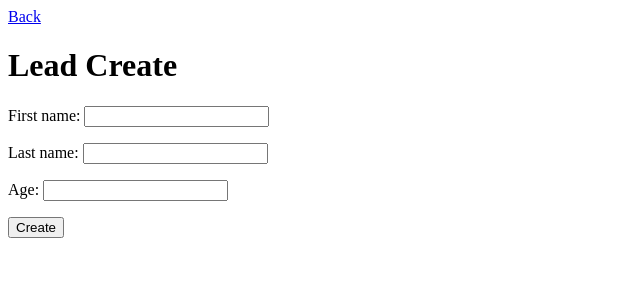
After one commit to Hassan-Boulhilt/swa-crm, a Django app: page /leads/create/ in a window 1280 px wide. The commit adds this page. Shown: the top 300 px of the page, without its empty margins (0-640 px from the left). Run offline with Django 3.2, Linux system fonts and the light colour scheme.

Commit message:
update create, detail, list tempates

```diff
--- /dev/null
+++ b/leads/forms.py
@@ -0,0 +1,8 @@
+from django import forms
+from django.forms.fields import CharField
+
+
+class LeadForm(forms.Form):
+    first_name = forms.CharField()
+    last_name = forms.CharField()
+    age = forms.IntegerField(min_value=0)
--- /dev/null
+++ b/leads/templates/leads/lead_create.html
@@ -0,0 +1,23 @@
+<!DOCTYPE html>
+<html lang="en">
+
+<head>
+    <meta charset="UTF-8">
+    <meta http-equiv="X-UA-Compatible" content="IE=edge">
+    <meta name="viewport" content="width=device-width, initial-scale=1.0">
+    <title>Lead Details</title>
+</head>
+
+<body>
+    <a href="{% url 'leads:lead_list' %}">Back</a>
+    <h1>Lead Create</h1>
+    <form action="." method="POST">
+        {% csrf_token %}
+        {{form.as_p}}
+        <button type="submit">Create</button>
+
+    </form>
+
+</body>
+
+</html>
--- a/leads/templates/leads/home.html
+++ b/leads/templates/leads/leads_list.html
@@ -5,15 +5,15 @@
     <meta charset="UTF-8">
     <meta http-equiv="X-UA-Compatible" content="IE=edge">
     <meta name="viewport" content="width=device-width, initial-scale=1.0">
-    <title>Home</title>
+    <title>Leads</title>
 </head>
 
 <body>
-    <h1>Hello Home page</h1>
+    <h1>Leads</h1><a href="{% url 'leads:lead_create' %}">Create Lead</a>
     <ul>
         {% for lead in leads %}
         <li>
-            {{lead}}
+            <a href="{% url 'leads:lead_detail' lead.id %}">{{lead}}</a>
         </li>
         {% endfor %}
     </ul>
--- a/leads/urls.py
+++ b/leads/urls.py
@@ -1,6 +1,9 @@
+from leads.views import lead_create, lead_detail, lead_list
 from django.urls import path
-from .views import home_page
+
 app_name = "leads"
 urlpatterns = [
-    path('', home_page)
+    path('', lead_list, name='lead_list'),
+    path('detail/<id>', lead_detail, name='lead_detail'),
+    path('create/', lead_create, name='lead_create'),
 ]
--- a/leads/views.py
+++ b/leads/views.py
@@ -1,10 +1,41 @@
-from django.shortcuts import render
-from .models import Lead
+from django.shortcuts import redirect, render
+from .models import Agent, Lead
+from .forms import LeadForm
 
 
-def home_page(request):
+def lead_list(request):
     leads = Lead.objects.all()
     context = {
         "leads": leads
     }
-    return render(request, "leads/home.html", context)
+    return render(request, "leads/leads_list.html", context)
+
+
+def lead_detail(request, id):
+    lead = Lead.objects.get(id=id)
+    context = {
+        "lead": lead,
+    }
+    return render(request, "leads/lead_detail.html", context)
+
+
+def lead_create(request):
+    form = LeadForm()
+
+    if request.method == 'POST':
+        form = LeadForm(request.POST)
+        if form.is_valid():
+            first_name = form.cleaned_data['first_name']
+            last_name = form.cleaned_data['last_name']
+            age = form.cleaned_data['age']
+            agent = Agent.objects.first()
+            Lead.objects.create(first_name=first_name,
+                                last_name=last_name,
+                                age=age, agent=agent)
+
+            return redirect("/leads")
+
+    context = {
+        "form": form
+    }
+    return render(request, "leads/lead_create.html", context)
```
Also changed, not shown: leads/templates/leads/lead_detail.html (added, +21 -0 lines).
